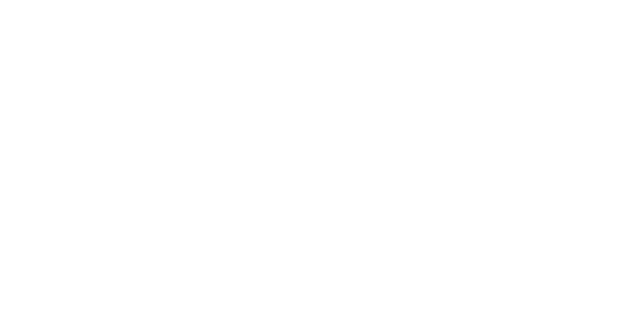
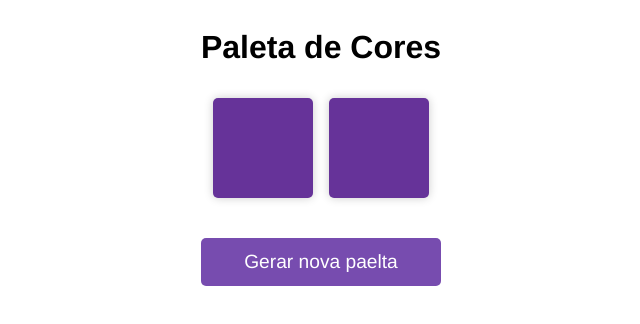
Before and after one commit to otaviosz/estudos-gerador-de-paleta, a plain HTML site: page index.html in a window 1280 px wide. Shown: the whole page, without its empty margins (319-959 px from the left). Drawn offline with Linux system fonts and the light colour scheme.

Commit message:
Estrutura HTML e Estilização do projeto

```diff
--- a/index.html
+++ b/index.html
@@ -1,5 +1,6 @@
 <!DOCTYPE html>
 <html lang="pt-BR">
+
 <head>
   <meta charset="UTF-8">
   <meta name="viewport" content="width=device-width, initial-scale=1.0">
@@ -7,7 +8,16 @@
   <link rel="stylesheet" href="style.css">
   <script src="script.js" defer></script>
 </head>
+
 <body>
+  <div class="container">
+    <h1>Paleta de Cores</h1>
+    <div class="colors">
+      <div></div>
+      <div></div>
+    </div>
+    <button id="generate-button">Gerar nova paelta</button>
+  </div>
+</body>
 
-</body>
 </html>
--- a/style.css
+++ b/style.css
@@ -0,0 +1,64 @@
+* {
+  font-family: Helvetica;
+}
+
+body {
+  display: flex;
+  flex-direction: column;
+  align-items: center;
+  height: 100vh;
+}
+
+h1 {
+  margin-bottom: 2rem;
+  text-align: center;
+}
+
+.container {
+  display: flex;
+  flex-direction: column;
+  justify-content: center;
+}
+
+.colors {
+  display: flex;
+  justify-content: center;
+  align-items: center;
+}
+
+.colors div {
+  background-color: rebeccapurple;
+  width: 100px;
+  height: 100px;
+  margin: 0 0.5rem;
+  border-radius: 5px;
+  box-shadow: 0px 0px 10px rgba(0, 0, 0, 0.2);
+  transition: .2s;
+  position: relative;
+  cursor: pointer;
+}
+
+.colors div:hover {
+  transform: scale(1.1);
+}
+
+.colors div p {
+  position: absolute;
+  top: 100px;
+}
+
+#generate-button {
+  background-color: #774caf;
+  border: none;
+  border-radius: 5px;
+  color: #fff;
+  font-size: 1.2rem;
+  padding: 0.8rem 1.2rem;
+  transition: .3s;
+  margin-top: 2.5rem;
+  cursor: pointer;
+}
+
+#generate-button:hover {
+background-color: #6b30b8;
+}
```
